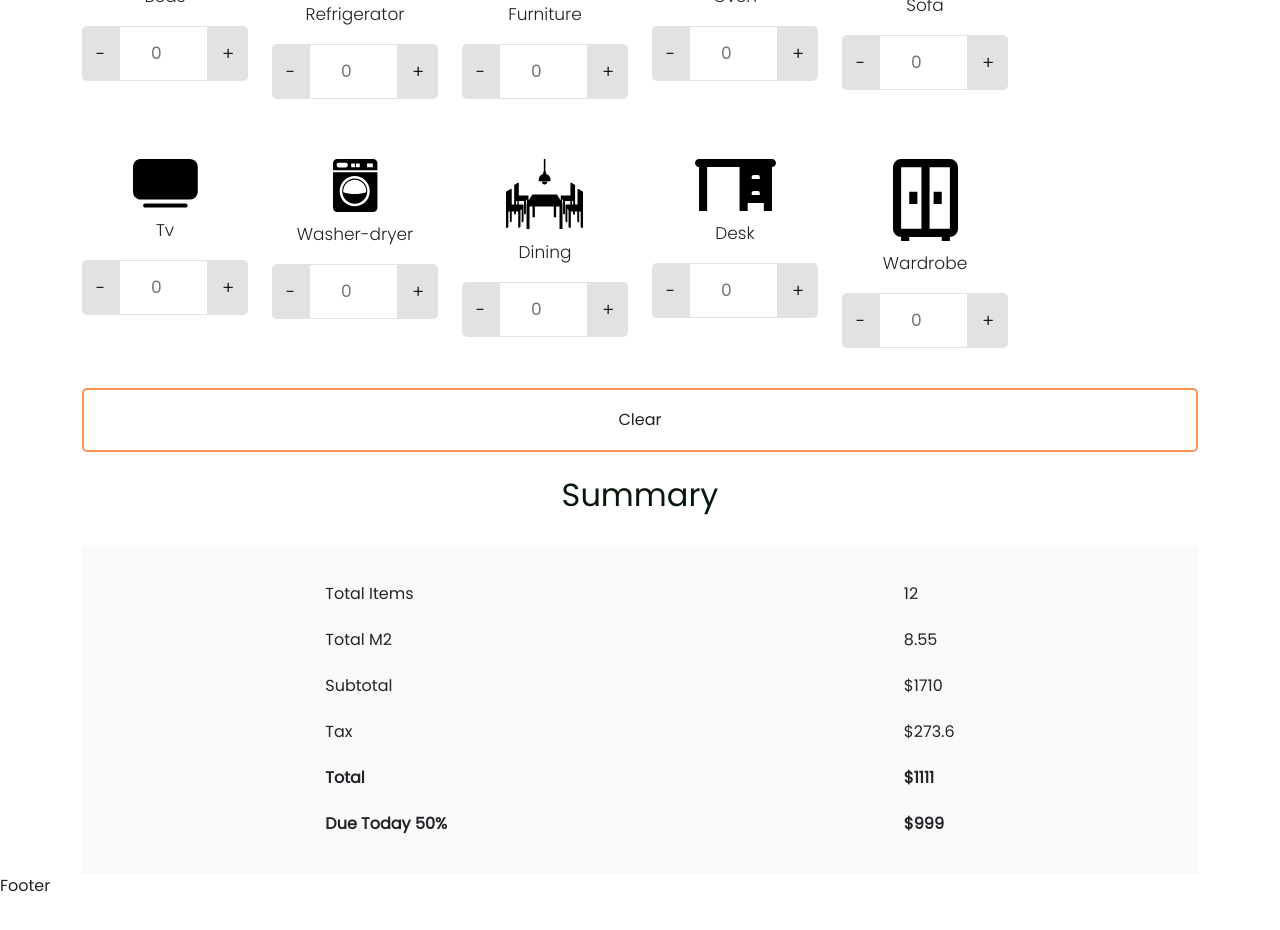
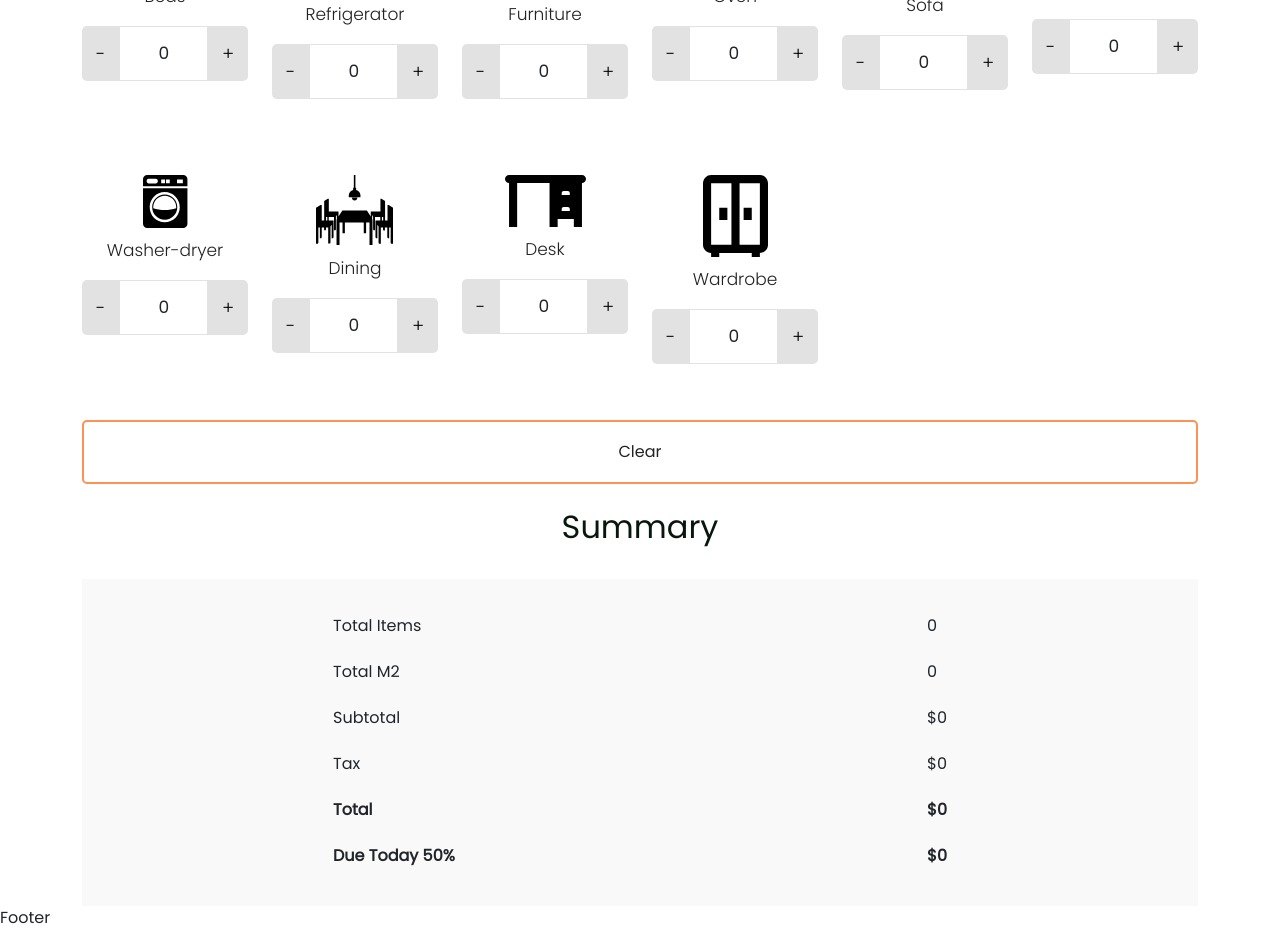
Before and after one commit to reynarl/frontend-react-challenge, a React (Vite) app: page / in a window 1280 px wide. Shown: the part 340-1270 px from the top of the page. Before the commit the page ends 1238 px from the top, so only its background shows below. Built offline with nearby package versions, Linux system fonts and the light colour scheme.

Commit message:
Add: button functionality and operations for sumary section

```diff
--- a/src/components/CardItem.jsx
+++ b/src/components/CardItem.jsx
@@ -1,18 +1,17 @@
-import React from 'react'
 
-const CardItem = ({ title, src, alt }) => {
+const CardItem = ({ id, title, name, handleAddItem, handleRemoveItem, amount = 0 }) => {
   return (
-    <section className='card-item col-md-2'>
+    <div className='card-item col-md-2'>
       <div className='card-item__figure text-center'>
-        <img src={src} alt={alt} />
+        <img src={`../../public/icon-${name}.svg`} alt={title} />
         <p>{title}</p>
       </div>
       <div className='card-item__input d-flex'>
-        <button>-</button>
-        <input className='text-center' type='number' placeholder='0' />
-        <button>+</button>
+        <button onClick={() => handleRemoveItem(id)}>-</button>
+        <p className='text-center card-item__input-box'>{amount}</p>
+        <button onClick={() => handleAddItem(id)}>+</button>
       </div>
-    </section>
+    </div>
   )
 }
 
--- a/src/components/StorageCalculator.jsx
+++ b/src/components/StorageCalculator.jsx
@@ -1,27 +1,97 @@
-import React from 'react'
+import { useEffect, useState } from 'react'
 import CardItem from './CardItem'
 
 const StorageCalculator = () => {
+  const [totalItems, setTotalItems] = useState(0)
+  const [totalM2, setTotalM2] = useState(0)
+  const [subTotal, setSubTotal] = useState(0)
+  const [tax, setTax] = useState(0)
+  const [total, setTotal] = useState(0)
+  const [dueToday, setDueToday] = useState(0)
+  const [items, setItems] = useState(
+    [
+      { id: 1, name: 'bed', title: 'Beds', m2: 1.2 },
+      { id: 2, name: 'refrigerator', title: 'Refrigerator', m2: 1 },
+      { id: 3, name: 'furniture', title: 'Furniture', m2: 0.5 },
+      { id: 4, name: 'oven', title: 'Oven', m2: 0.6 },
+      { id: 5, name: 'sofa', title: 'Sofa', m2: 1.5 },
+      { id: 6, name: 'tv', title: 'Tv', m2: 0.25 },
+      { id: 7, name: 'washer-dryer', title: 'Washer-dryer', m2: 0.5 },
+      { id: 8, name: 'dining', title: 'Dining', m2: 2 },
+      { id: 9, name: 'desk', title: 'Desk', m2: 0.75 },
+      { id: 10, name: 'wardrobe', title: 'Wardrobe', m2: 3.2 }
+    ]
+  )
+  const COST_M2 = 200
+  const TAX_VALUE = 16
+
+  const handleAddItem = id => {
+    const addItems = items.map(item => {
+      if (id === item.id) {
+        item.amount
+          ? item.amount = item.amount + 1
+          : item.amount = 1
+      }
+      return item
+    })
+    setItems(addItems)
+    setTotalItems(totalSum(item => item.amount))
+  }
+
+  const handleRemoveItem = id => {
+    const removeItems = items.map(item => {
+      if (id === item.id) {
+        item.amount
+          ? item.amount = item.amount - 1
+          : item.amount = 0
+      }
+      return item
+    })
+    setItems(removeItems)
+    setTotalItems(totalSum(item => item.amount))
+  }
+
+  const handleClearAllItems = () => {
+    const removeItems = items.map(item => {
+      item.amount = 0
+      return item
+    })
+    setItems(removeItems)
+    setTotalItems(totalSum(item => item.amount))
+  }
+
+  // function to calculate the total sum of items and m2
+  const totalSum = operation => (
+    items.filter(item => item.amount)
+      .map(operation)
+      .reduce((a, b) => a + b, 0)
+  )
+
+  // Sumatory
+  useEffect(() => setTotalM2(parseFloat(totalSum(item => item.m2 * item.amount).toFixed(2))), [items])
+  useEffect(() => setSubTotal(parseFloat((totalM2 * COST_M2).toFixed(2))), [totalM2])
+  useEffect(() => setTax(parseFloat(((subTotal * TAX_VALUE) / 100).toFixed(2))), [subTotal])
+  useEffect(() => setTotal(subTotal + tax), [tax])
+  useEffect(() => setDueToday(total * 0.5), [total])
+
   return (
     <section className='container-fluid calculator'>
       <div className='container'>
         <h2 className='text-center'>What items to store?</h2>
         <p className='calculator-description py-2 text-center'>Select which items you wish to store before moving to <span className='d-sm-block'>your new home. We’ll keep ’em safe!</span></p>
         <div className='row'>
-          <CardItem title='Beds' src='../../public/icon-bed.svg' alt='bed icon' />
-          <CardItem title='Refrigerator' src='../../public/icon-refrigerator.svg' alt='refrigerator icon' />
-          <CardItem title='Furniture' src='../../public/icon-furniture.svg' alt='furniture icon' />
-          <CardItem title='Oven' src='../../public/icon-oven.svg' alt='oven icon' />
-          <CardItem title='Sofa' src='../../public/icon-sofa.svg' alt='sofa icon' />
+          {
+            items.map(item => (
+              <CardItem
+                key={item.id}
+                {...item}
+                handleAddItem={handleAddItem}
+                handleRemoveItem={handleRemoveItem}
+              />
+            ))
+          }
         </div>
-        <div className='row'>
-          <CardItem title='Tv' src='../../public/icon-tv.svg' alt='tv icon' />
-          <CardItem title='Washer-dryer' src='../../public/icon-washer-dryer.svg' alt='washer dryer icon' />
-          <CardItem title='Dining' src='../../public/icon-dining.svg' alt='dining icon' />
-          <CardItem title='Desk' src='../../public/icon-desk.svg' alt='desk icon' />
-          <CardItem title='Wardrobe' src='../../public/icon-wardrobe.svg' alt='wardrobe icon' />
-        </div>
-        <button className='calculator__btn-clear'>Clear</button>
+        <button className='calculator__btn-clear' onClick={handleClearAllItems}>Clear</button>
 
         <h2 className='text-center py-4'>Summary</h2>
         <div className='calculator__sumatory d-flex justify-content-around'>
@@ -34,12 +104,12 @@ const StorageCalculator = () => {
             <li>Due Today 50%</li>
           </ul>
           <ul>
-            <li>12</li>
-            <li>8.55</li>
-            <li>$1710</li>
-            <li>$273.6</li>
-            <li>$1111</li>
-            <li>$999</li>
+            <li>{totalItems}</li>
+            <li>{totalM2}</li>
+            <li>${subTotal}</li>
+            <li>${tax}</li>
+            <li>${total}</li>
+            <li>${dueToday}</li>
           </ul>
         </div>
       </div>
--- a/src/main.jsx
+++ b/src/main.jsx
@@ -5,7 +5,5 @@ import 'bootstrap/dist/css/bootstrap.min.css'
 import './styles/app.scss'
 
 ReactDOM.createRoot(document.getElementById('root')).render(
-  <React.StrictMode>
-    <App />
-  </React.StrictMode>
+  <App />
 )
--- a/src/styles/components/_cardItem.scss
+++ b/src/styles/components/_cardItem.scss
@@ -18,12 +18,13 @@
     margin-bottom: 40px;
     button{
       padding: 14px 14px;
+      height: 55px;
       background-color: #E2E2E2;
       font-size: 18px;
       font-weight: 300;
       border-radius: 5px 0px 0px 5px;
     }
-    input{
+    &-box{
       border: 1px solid #E2E2E2;
       font-size: 17px;
       padding: 14px;
```
